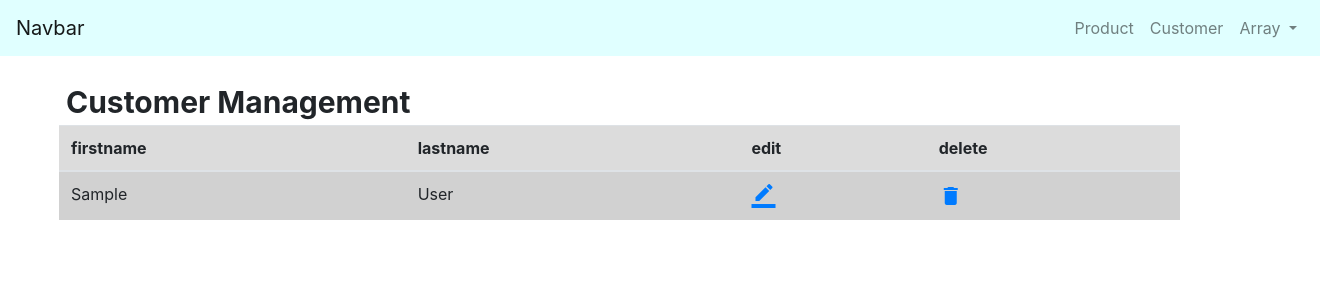
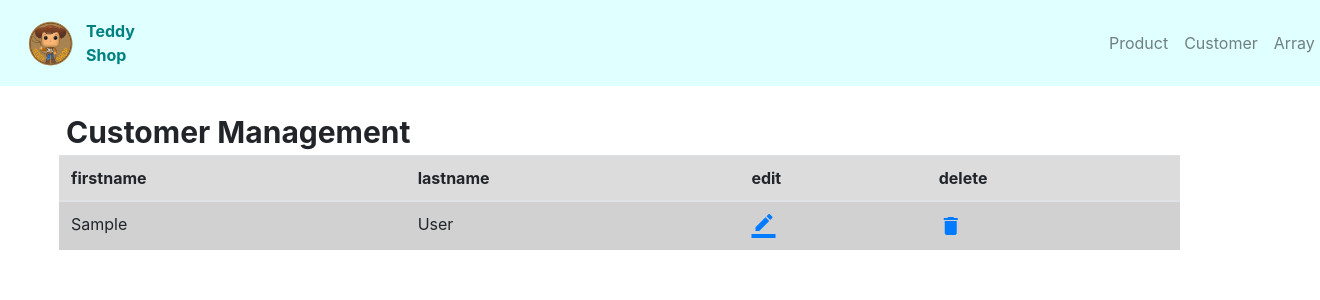
Before and after one commit to J4Nss/Doll_Shop, a PHP site: page /customer.php in a window 1320 px wide. Shown: the top 300 px of the page. Run offline with PHP 8.4, Linux system fonts and the light colour scheme; a user stored in the database is signed in; tables that the repository leaves empty hold one stand-in row (values such as "Sample post").

Commit message:
add logo to navbar

```diff
--- a/admin/nav.php
+++ b/admin/nav.php
@@ -5,7 +5,8 @@
     <link rel="stylesheet" href="https://stackpath.bootstrapcdn.com/bootstrap/4.3.1/css/bootstrap.min.css" integrity="sha384-ggOyR0iXCbMQv3Xipma34MD+dH/1fQ784/j6cY/iJTQUOhcWr7x9JvoRxT2MZw1T" crossorigin="anonymous">
 </head>
   <nav class="navbar navbar-expand-lg navbar-light bg-light cus">
-<a class="navbar-brand" href="#">Navbar</a>
+    <img src="../img/logo_shop.png" class="logo">
+    <span class="shop_name">Teddy Shop</span>
     <button class="navbar-toggler" type="button" data-toggle="collapse" data-target="#navbarSupportedContent" aria-controls="navbarSupportedContent" aria-expanded="false" aria-label="Toggle navigation">
       <span class="navbar-toggler-icon"></span>
     </button>
@@ -39,9 +40,16 @@
     background-color: #E0FFFF !important;
   }
   .taxt{
-              margin-left: 75%;
+    margin-left: 63%;
   }
   .dropdown-menu{
     background-color: #E0FFFF !important;
   }
+  .logo {
+    width: 70px;
+  }
+  .shop_name {
+    font-weight: bold;
+    color: teal;
+  }
 </style>
```
Lines whose indentation alone changed are shown as unchanged.
